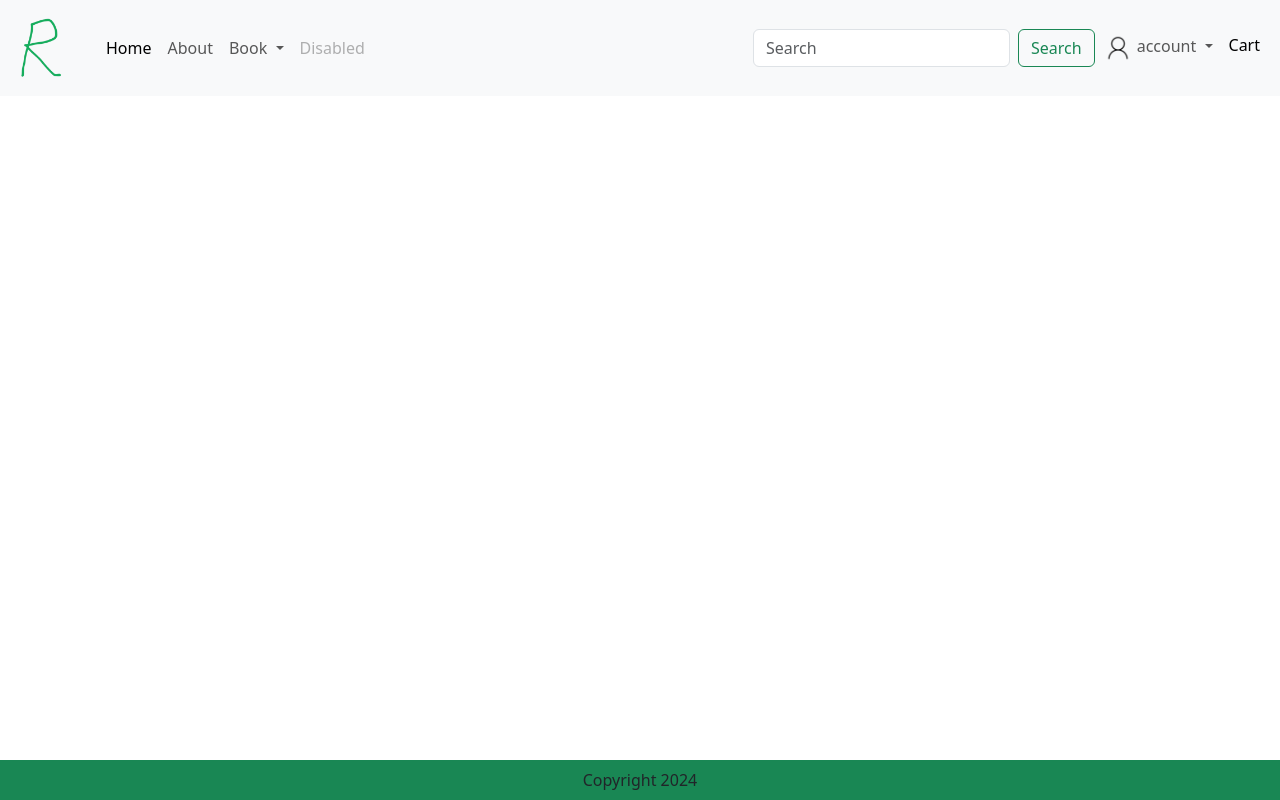
After one commit to huongnguyen213/website_ecommerce_django, a Django app: template web_ecom/app/templates/app/base.html in a window 1280 px wide. The commit adds this page. Run offline with Django 5.2, Linux system fonts and the light colour scheme; the template is opened without the code that fills it, so the values that code supplies are empty; some libraries are stand-ins or nearby versions.

Commit message:
#4-design home page

```diff
--- /dev/null
+++ b/web_ecom/app/templates/app/base.html
@@ -0,0 +1,91 @@
+{% load static %}
+<!DOCTYPE html>
+<html>
+    <head>
+        <meta charset="utf-8">
+        <meta http-equiv="X-UA-Compatible" content="IE=edge">
+        <!--css-->
+        <link href="https://cdn.jsdelivr.net/npm/bootstrap@5.3.3/dist/css/bootstrap.min.css" rel="stylesheet" integrity="sha384-QWTKZyjpPEjISv5WaRU9OFeRpok6YctnYmDr5pNlyT2bRjXh0JMhjY6hW+ALEwIH" crossorigin="anonymous">
+        <link href="{%static 'app/css/style.css' %}" rel="stylesheet" />
+        <link href="{%static 'app\static\app\css\owl.carousel.min.css' %}" rel="stylesheet" />
+        <link href="{%static 'app\static\app\css\all.min.css' %}" rel="stylesheet" />
+        <!--js-->
+        <script src="https://cdnjs.cloudflare.com/ajax/libs/jquery/3.7.1/jquery.min.js" integrity="sha512-v2CJ7UaYy4JwqLDIrZUI/4hqeoQieOmAZNXBeQyjo21dadnwR+8ZaIJVT8EE2iyI61OV8e6M8PP2/4hpQINQ/g==" crossorigin="anonymous" referrerpolicy="no-referrer"></script>
+        <script src="https://cdn.jsdelivr.net/npm/@popperjs/core@2.11.8/dist/umd/popper.min.js" integrity="sha384-I7E8VVD/ismYTF4hNIPjVp/Zjvgyol6VFvRkX/vR+Vc4jQkC+hVqc2pM8ODewa9r" crossorigin="anonymous"></script>
+        <script src="https://cdn.jsdelivr.net/npm/bootstrap@5.3.3/dist/js/bootstrap.min.js" integrity="sha384-0pUGZvbkm6XF6gxjEnlmuGrJXVbNuzT9qBBavbLwCsOGabYfZo0T0to5eqruptLy" crossorigin="anonymous"></script>
+        <script src="{%static 'app\static\app\js\all.min.js' %}"></script>
+        <script src="{%static 'app\static\app\js\myscript.js' %}"></script>
+        <script src="{%static 'app\static\app\js\owl.carousel.min.js' %}"></script>
+
+        <title>Book store</title>
+        <meta name="description" content="">
+        <meta name="viewport" content="width=device-width, initial-scale=1">
+        <link rel="stylesheet" href="">
+    </head>
+    <body>
+        <!--header-->
+        <nav class="navbar navbar-expand-lg bg-body-tertiary">
+            <div class="container-fluid">
+              <a class="navbar-brand" href="#">
+                <img src="{% static 'app\images\logo.png' %}" width="70" height="70" />
+              </a>
+              <button class="navbar-toggler" type="button" data-bs-toggle="collapse" data-bs-target="#navbarSupportedContent" aria-controls="navbarSupportedContent" aria-expanded="false" aria-label="Toggle navigation">
+                <span class="navbar-toggler-icon"></span>
+              </button>
+              <div class="collapse navbar-collapse" id="navbarSupportedContent">
+                <ul class="navbar-nav me-auto mb-2 mb-lg-0">
+                  <li class="nav-item">
+                    <a class="nav-link active" aria-current="page" href="#">Home</a>
+                  </li>
+                  <li class="nav-item">
+                    <a class="nav-link" href="#">About</a>
+                  </li>
+                  <li class="nav-item dropdown">
+                    <a class="nav-link dropdown-toggle" href="#" role="button" data-bs-toggle="dropdown" aria-expanded="false">
+                      Book
+                    </a>
+                    <ul class="dropdown-menu">
+                      <li><a class="dropdown-item" href="#">Action</a></li>
+                      <li><a class="dropdown-item" href="#">Another action</a></li>
+                      <li><hr class="dropdown-divider"></li>
+                      <li><a class="dropdown-item" href="#">Something else here</a></li>
+                    </ul>
+                  </li>
+                  <li class="nav-item">
+                    <a class="nav-link disabled" aria-disabled="true">Disabled</a>
+                  </li>
+                </ul>
+                <form class="d-flex" role="search">
+                  <input class="form-control me-2" type="search" placeholder="Search" aria-label="Search">
+                  <button class="btn btn-outline-success" type="submit">Search</button>
+                </form>
+              </div>
+              <ul class="navbar-nav me-auto mb-2 mb-lg-0">
+                <li class="nav-item dropdown">
+                  <a class="nav-link dropdown-toggle" href="#" role="button" data-bs-toggle="dropdown" aria-expanded="false">
+                    <img src="{% static 'app\images\icon\user.png' %}"  width="30" height= "30" />
+                    account
+                  </a>
+                  <ul class="dropdown-menu">
+                    <li><a class="dropdown-item" href="#">Action</a></li>
+                    <li><a class="dropdown-item" href="#">Another action</a></li>
+                    <li><hr class="dropdown-divider"></li>
+                    <li><a class="dropdown-item" href="#">Something else here</a></li>
+                  </ul>
+                </li>
+                <li class="nav-item">
+                  <a class="nav-link active" aria-current="page" href="#">Cart</a>
+                </li>
+              </ul>
+
+            </div>
+          </nav>
+
+        <!--main-->
+        {%block main-content%}{% endblock main-content%}
+        <!--footer-->
+        <footer class="container--fluid bg-success text-center fixed-bottom p-2 mt-5">
+            Copyright 2024
+        </footer>
+    </body>
+</html>
```
Also changed, not shown: web_ecom/app/templates/app/home.html (+5 -15 lines), web_ecom/app/static/app/images/icon/user.png (added), web_ecom/app/static/app/images/logo.png (added), web_ecom/app/static/app/images/rlogo.png (deleted).
